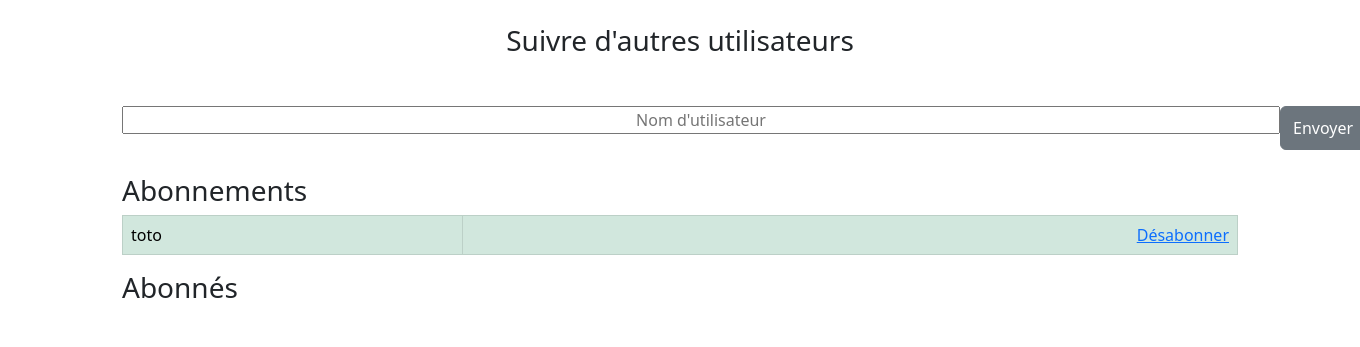
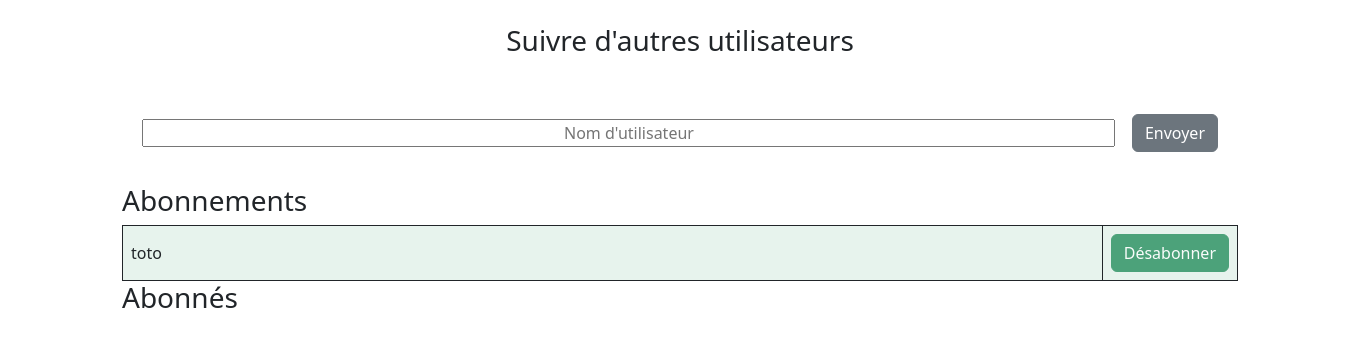
Before and after one commit to SGauthier2Pro/LITReview, a Django app: page /abonnements/ in a window 1360 px wide. Shown: the part 86-433 px from the top of the page. Run offline with Django 4.2, Linux system fonts and the light colour scheme; a user stored in the database is signed in; data comes from the database, SQL or seed files in the repository; both versions use the stored data as it was after the commit; some libraries are stand-ins or nearby versions.

Commit message:
design du site modification create_review_from_ticket.html

```diff
--- a/review/forms.py
+++ b/review/forms.py
@@ -45,7 +45,8 @@ class FollowForm(forms.Form):
         label='',
         widget=forms.TextInput(
             attrs={'placeholder': "Nom d'utilisateur",
-                   'size': '120',
+                   'size': '100%',
+                   'class': 'align-self-center'
                    }
         )
     )
--- a/review/templates/review/follows.html
+++ b/review/templates/review/follows.html
@@ -3,34 +3,30 @@
     <h3 class="text-center">Suivre d'autres utilisateurs</h3>
     <br>
     <p class="text-center">{{ message }}</p>
-    <div class="justify-content-centered">
+    <div class="container-fluid text-center">
         <form class="d-flex flex-row justify-content-around" method="post">
-            {{ follow_form.as_p }}
+            <div class="p-2 flex-grow-1 align-self-center">{{ follow_form }}</div>
             {% csrf_token %}
-            <button class="btn btn-secondary" type="submit">Envoyer</button>
+            <div class="p-2"><button class="btn btn-secondary align-self-center" type="submit">Envoyer</button></div>
         </form>
     </div>
     <br>
     <h3>Abonnements</h3>
-    <table class="table table-success table-strip table-bordered">
-        <tbody>
+
             {% for followed in followings %}
-            <tr>
-                <td>{{ followed.followed_user }}</td>
-                <td class="text-end"><a href="{% url 'unfollow_user' followed.id %}">Désabonner</a></td>
-            </tr>
+            <div class="d-flex bg-success bg-opacity-10 border border-dark">
+                <div class="p-2 flex-grow-1 align-self-center">{{ followed.followed_user }}</div>
+                <div class="p-2 border-start border-dark"><a class="btn btn-success opacity-75" href="{% url 'unfollow_user' followed.id %}">Désabonner</a></div>
+            </div>
             {% endfor %}
-        </tbody>
-    </table>
+
 
     <h3>Abonnés</h3>
-    <table class="table table-info table-strip table-bordered">
-        <tboby>
+
             {% for follower in followed_by %}
-            <tr>
-                <td>{{ follower.user }}</td>
-            </tr>
+            <div class="d-flex bg-info bg-opacity-10 border border-dark">
+                <div class="p-2">{{ follower.user }}</div>
+            </div>
             {% endfor %}
-        </tboby>
-    </table>
+
 {% endblock content %}
```
Also changed, not shown: review/templates/review/create_review_from_ticket.html (+37 -16 lines), review/templates/review/delete_user_following.html (+4 -4 lines), db.sqlite3.
